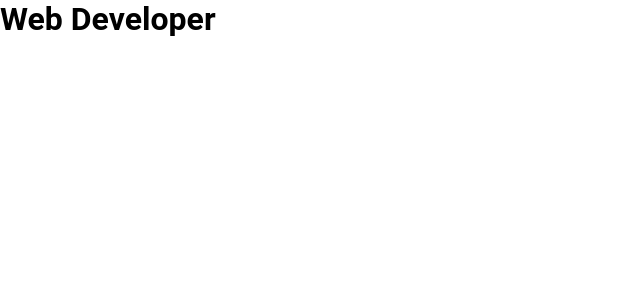
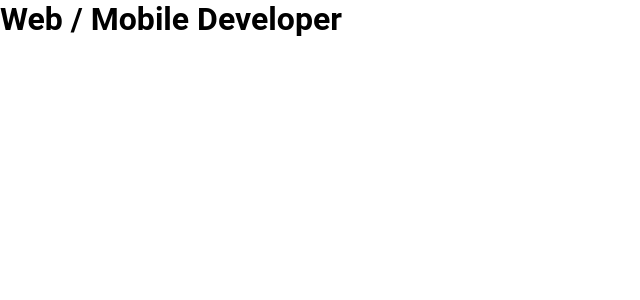
Before and after one commit to Touza2el/Portfolio-Frontend, a React (Create React App) app: page / in a window 1280 px wide. Shown: the top 300 px of the page, without its empty margins (0-640 px from the left). Built offline with nearby package versions, Linux system fonts and the light colour scheme.

Commit message:
second commit

```diff
--- a/src/App.js
+++ b/src/App.js
@@ -5,7 +5,7 @@ import './App.scss';
 function App() {
   return (
     <div className='app'>
-      <h1>Web Developer</h1>
+      <h1>Web / Mobile Developer</h1>
     </div>
   );
 }
```
